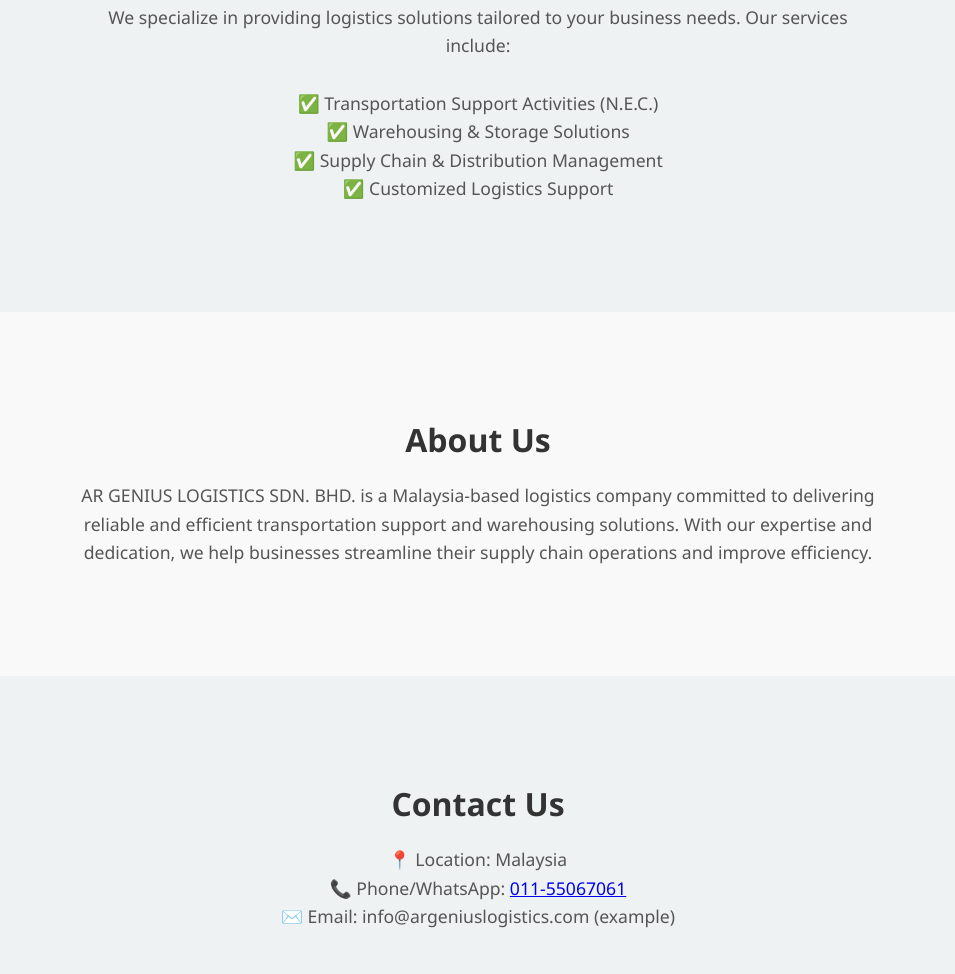
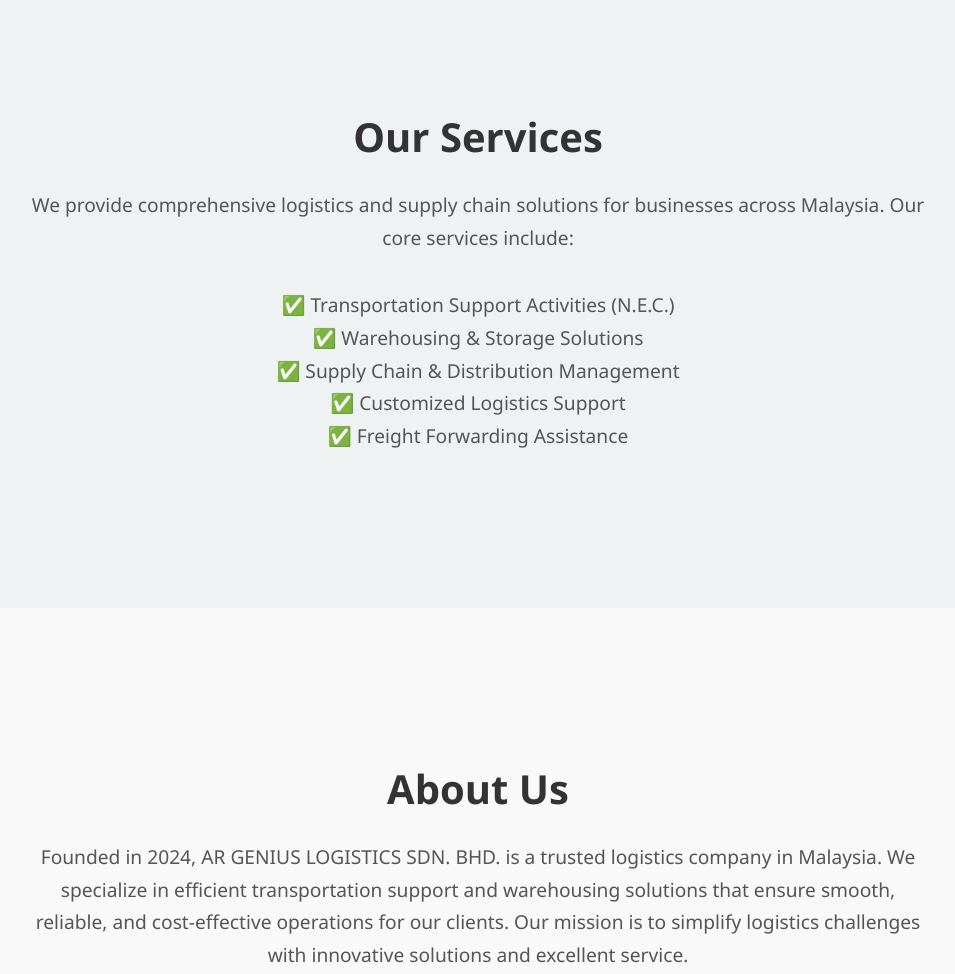
Before and after one commit to dibztech/test, a plain HTML site: page index.html in a window 1280 px wide. Shown: the part 740-1714 px from the top of the page, without its empty margins (162-1117 px from the left). Drawn offline with Linux system fonts and the light colour scheme.

Commit message:
NewestLatestindex.html

```diff
--- a/index.html
+++ b/index.html
@@ -9,14 +9,14 @@
       margin: 0;
       font-family: 'Segoe UI', Tahoma, Geneva, Verdana, sans-serif;
       background: #f9f9f9;
-      scroll-behavior: smooth;
+      scroll-behavior: smooth; /* Smooth scroll effect */
     }
 
     /* Navbar */
     .navbar {
       background: linear-gradient(90deg, #2575fc, #6a11cb);
       overflow: hidden;
-      padding: 12px 20px;
+      padding: 14px 20px;
       box-shadow: 0 4px 6px rgba(0,0,0,0.2);
       position: sticky;
       top: 0;
@@ -28,7 +28,7 @@
       color: white;
       font-weight: 500;
       text-align: center;
-      padding: 12px 18px;
+      padding: 14px 20px;
       text-decoration: none;
       transition: all 0.3s ease;
     }
@@ -40,28 +40,35 @@
 
     /* Section Styling */
     section {
-      padding: 80px 20px;
+      padding: 120px 20px; /* More space between sections */
       text-align: center;
+      opacity: 0; /* Start hidden for scroll animation */
+      transform: translateY(30px);
+      transition: opacity 1s ease, transform 1s ease;
+    }
+    section.show {
+      opacity: 1;
+      transform: translateY(0);
     }
     section h2 {
-      font-size: 2rem;
+      font-size: 2.5rem;
       color: #333;
-      margin-bottom: 20px;
+      margin-bottom: 25px;
     }
     section p {
-      font-size: 1.1rem;
+      font-size: 1.2rem;
       color: #555;
-      max-width: 800px;
-      margin: 0 auto 30px;
-      line-height: 1.6;
+      max-width: 900px;
+      margin: 0 auto 35px;
+      line-height: 1.7;
     }
 
     /* Button */
     .btn {
       display: inline-block;
       margin-top: 20px;
-      padding: 14px 30px;
-      font-size: 1rem;
+      padding: 14px 35px;
+      font-size: 1.1rem;
       background: linear-gradient(90deg, #6a11cb, #2575fc);
       color: white;
       border: none;
@@ -81,8 +88,8 @@
       background: linear-gradient(90deg, #6a11cb, #2575fc);
       color: white;
       text-align: center;
-      padding: 18px 0;
-      font-size: 0.9rem;
+      padding: 25px 0;
+      font-size: 0.95rem;
       letter-spacing: 1px;
     }
   </style>
@@ -96,42 +103,43 @@
     <a href="#contact">Contact Us</a>
   </div>
 
-  <!-- Hero / Intro -->
-  <section id="home">
+  <!-- Intro / Hero -->
+  <section id="home" class="fade-section">
     <h1>AR GENIUS LOGISTICS SDN. BHD.</h1>
-    <p>Registration No: 1577213V / 202401031364 <br>
+    <p><strong>Registration No:</strong> 1577213V / 202401031364 <br>
        Incorporated on 1st August 2024, Malaysia</p>
-    <p><strong>Business Activities:</strong> <br>
-       Other Transportation Support Activities (N.E.C.) <br>
+    <p><strong>Business Activities:</strong><br>
+       Other Transportation Support Activities (N.E.C.)<br>
        Warehousing and Storage Services</p>
     <a href="https://wa.me/601155067061" target="_blank" class="btn">Get Quotation</a>
   </section>
 
   <!-- Services Section -->
-  <section id="services" style="background:#eef2f3;">
+  <section id="services" class="fade-section" style="background:#eef2f3;">
     <h2>Our Services</h2>
-    <p>We specialize in providing logistics solutions tailored to your business needs.
-       Our services include:</p>
-    <p>✅ Transportation Support Activities (N.E.C.) <br>
-       ✅ Warehousing & Storage Solutions <br>
-       ✅ Supply Chain & Distribution Management <br>
-       ✅ Customized Logistics Support</p>
+    <p>We provide comprehensive logistics and supply chain solutions for businesses across Malaysia.
+       Our core services include:</p>
+    <p>✅ Transportation Support Activities (N.E.C.)<br>
+       ✅ Warehousing & Storage Solutions<br>
+       ✅ Supply Chain & Distribution Management<br>
+       ✅ Customized Logistics Support<br>
+       ✅ Freight Forwarding Assistance</p>
   </section>
 
   <!-- About Section -->
-  <section id="about">
+  <section id="about" class="fade-section">
     <h2>About Us</h2>
-    <p>AR GENIUS LOGISTICS SDN. BHD. is a Malaysia-based logistics company committed to delivering
-       reliable and efficient transportation support and warehousing solutions.
-       With our expertise and dedication, we help businesses streamline their supply chain operations
-       and improve efficiency.</p>
+    <p>Founded in 2024, AR GENIUS LOGISTICS SDN. BHD. is a trusted logistics company in Malaysia.
+       We specialize in efficient transportation support and warehousing solutions that ensure
+       smooth, reliable, and cost-effective operations for our clients.
+       Our mission is to simplify logistics challenges with innovative solutions and excellent service.</p>
   </section>
 
   <!-- Contact Section -->
-  <section id="contact" style="background:#eef2f3;">
+  <section id="contact" class="fade-section" style="background:#eef2f3;">
     <h2>Contact Us</h2>
-    <p>📍 Location: Malaysia <br>
-       📞 Phone/WhatsApp: <a href="https://wa.me/601155067061" target="_blank">011-55067061</a> <br>
+    <p>📍 Location: Malaysia<br>
+       📞 Phone/WhatsApp: <a href="https://wa.me/601155067061" target="_blank">011-55067061</a><br>
        ✉️ Email: info@argeniuslogistics.com (example)</p>
     <a href="https://wa.me/601155067061" target="_blank" class="btn">Get Quotation</a>
   </section>
@@ -141,5 +149,23 @@
     <p>&copy; 2025 AR GENIUS LOGISTICS SDN. BHD. | All Rights Reserved</p>
   </div>
 
+  <!-- Scroll Animation Script -->
+  <script>
+    const sections = document.querySelectorAll(".fade-section");
+    const options = { threshold: 0.2 };
+    const observer = new IntersectionObserver((entries, observer) => {
+      entries.forEach(entry => {
+        if (entry.isIntersecting) {
+          entry.target.classList.add("show");
+          observer.unobserve(entry.target);
+        }
+      });
+    }, options);
+
+    sections.forEach(section => {
+      observer.observe(section);
+    });
+  </script>
+
 </body>
 </html>
```
